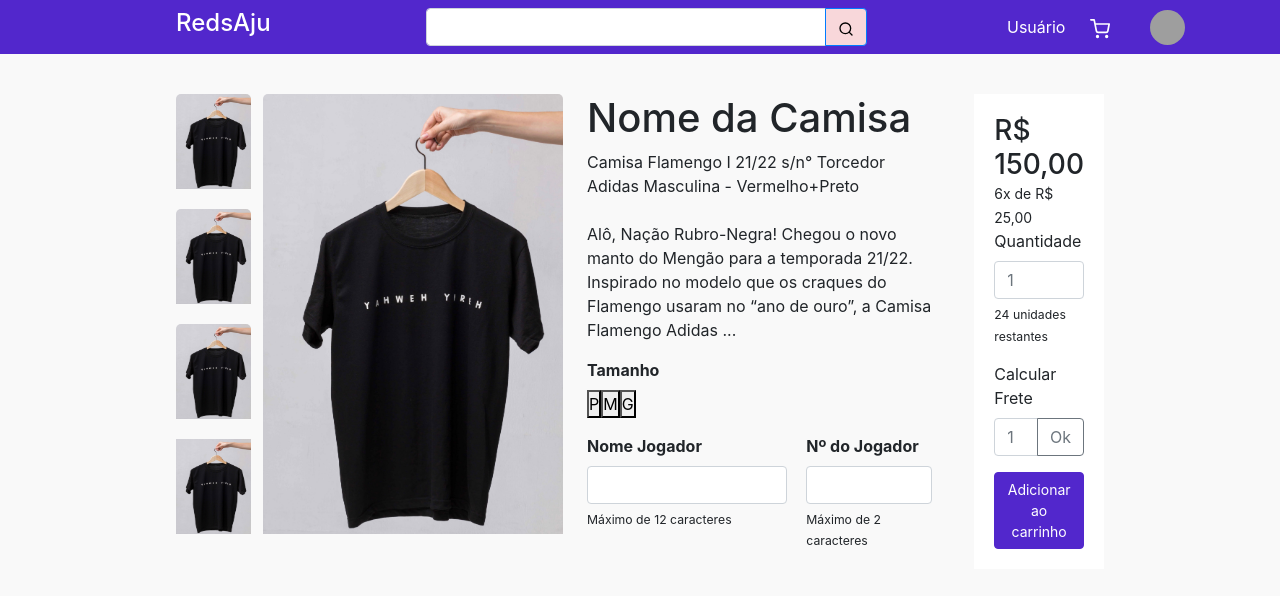
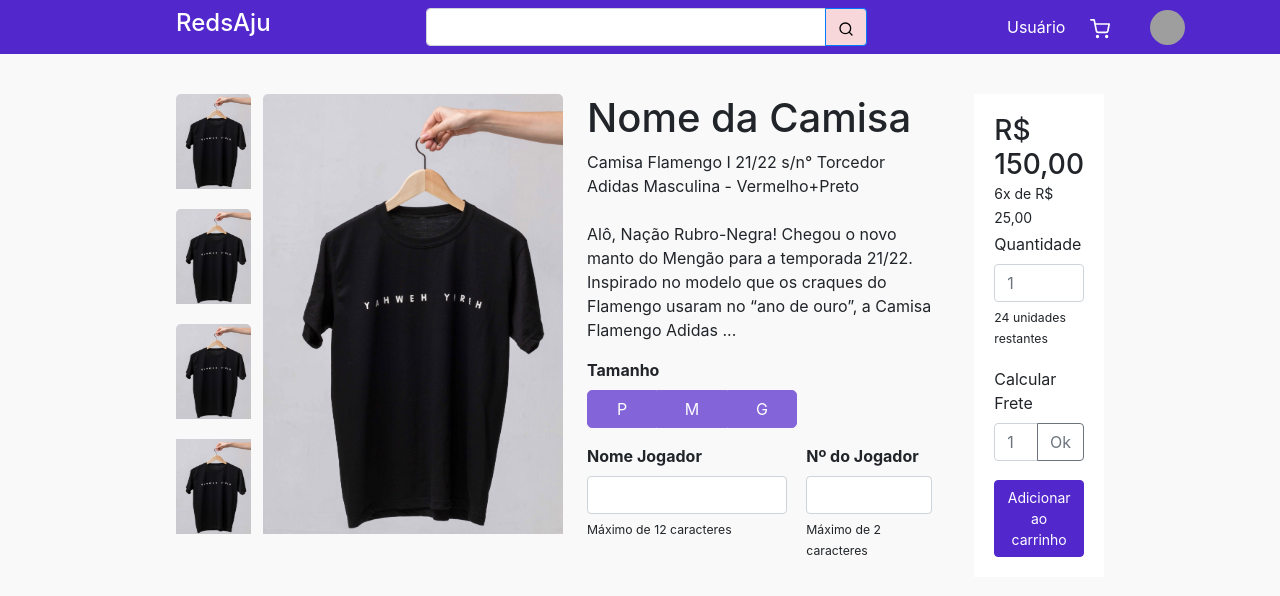
Before and after one commit to gbpaixao/E-commerce, a React (Create React App) app in the folder web/: page /descricaoCamisa in a window 1280 px wide. Shown: the top 596 px of the page. Built offline with nearby package versions, Linux system fonts and the light colour scheme; grey boxes are pictures that could not be loaded; what miragejs would draw is missing.

Commit message:
feat: grupo de botões do Tamanho

```diff
--- /dev/null
+++ b/web/src/components/ButtonGroup/index.tsx
@@ -0,0 +1,56 @@
+import { useState } from 'react';
+
+import { Button } from 'react-bootstrap';
+
+interface Props {
+  array: string[],
+  parentCallback: (childData: boolean[]) => void,
+}
+
+export default function ButtonGroup({ array, parentCallback }: Props):JSX.Element {
+  const [selected, setSelected] = useState<boolean[]>(
+    Array.from<boolean>({ length: array.length }).fill(false),
+  );
+
+  return (
+    <div>
+      {array.map((element, index) => {
+        let borderRadius;
+
+        switch (index) {
+          case 0: borderRadius = { borderRadius: '5px 0px 0px 5px' }; break;
+          case array.length - 1: borderRadius = { borderRadius: '0px 5px 5px 0px' }; break;
+          default: borderRadius = { borderRadius: '0px 0px 0px 0px' };
+        }
+
+        return (
+          <Button
+            key={element}
+            style={{
+              backgroundColor: '#5227CC',
+              borderColor: '#5227CC',
+              boxShadow: 'none',
+              opacity: selected[index] ? '1' : '0.7',
+              width: '70px',
+              ...borderRadius,
+            }}
+            onClick={() => {
+              /* Reset everything to false,
+               * except the button selected (if it isn't already selected)
+               */
+              const isPressed = selected[index];
+              const aux_array = Array.from<boolean>({ length: array.length }).fill(false);
+              if (!isPressed) {
+                aux_array[index] = true;
+              }
+              setSelected([...aux_array]);
+              parentCallback([...aux_array]);
+            }}
+          >
+            {element}
+          </Button>
+        );
+      })}
+    </div>
+  );
+}
--- a/web/src/pages/Camisa/DescricaoCamisa/index.tsx
+++ b/web/src/pages/Camisa/DescricaoCamisa/index.tsx
@@ -1,11 +1,22 @@
+import { useState } from 'react';
 import {
   Button, Form, Image, InputGroup,
 } from 'react-bootstrap';
 import { Layout } from '../../../components/Layout';
 import Camisa from '../../../assets/camisa3.jpg';
 import './styles.css';
+import ButtonGroup from '../../../components/ButtonGroup';
 
 export default function DescricaoCamisa():JSX.Element {
+  /* Lógica dos botões de tamanho */
+  const arrayButton = ['P', 'M', 'G'];
+  const [selectedButton, setSelectedButton] = useState<boolean[]>(
+    Array.from<boolean>({ length: arrayButton.length }).fill(false),
+  );
+  const handleCallBack = (childData: boolean[]) => {
+    setSelectedButton(childData);
+  };
+
   return (
     <Layout>
       <Form>
@@ -58,9 +69,7 @@
             <Form.Group controlId="tamanho-camisa">
               <Form.Label><b>Tamanho</b></Form.Label>
               <br />
-              <button id="tamanho-button" aria-label="Tamanho da Camisa" type="button">P</button>
-              <button id="tamanho-button" aria-label="Tamanho da Camisa" type="button">M</button>
-              <button id="tamanho-button" aria-label="Tamanho da Camisa" type="button">G</button>
+              <ButtonGroup array={arrayButton} parentCallback={handleCallBack} />
             </Form.Group>
 
             <div id="description-container-input-group">
```
